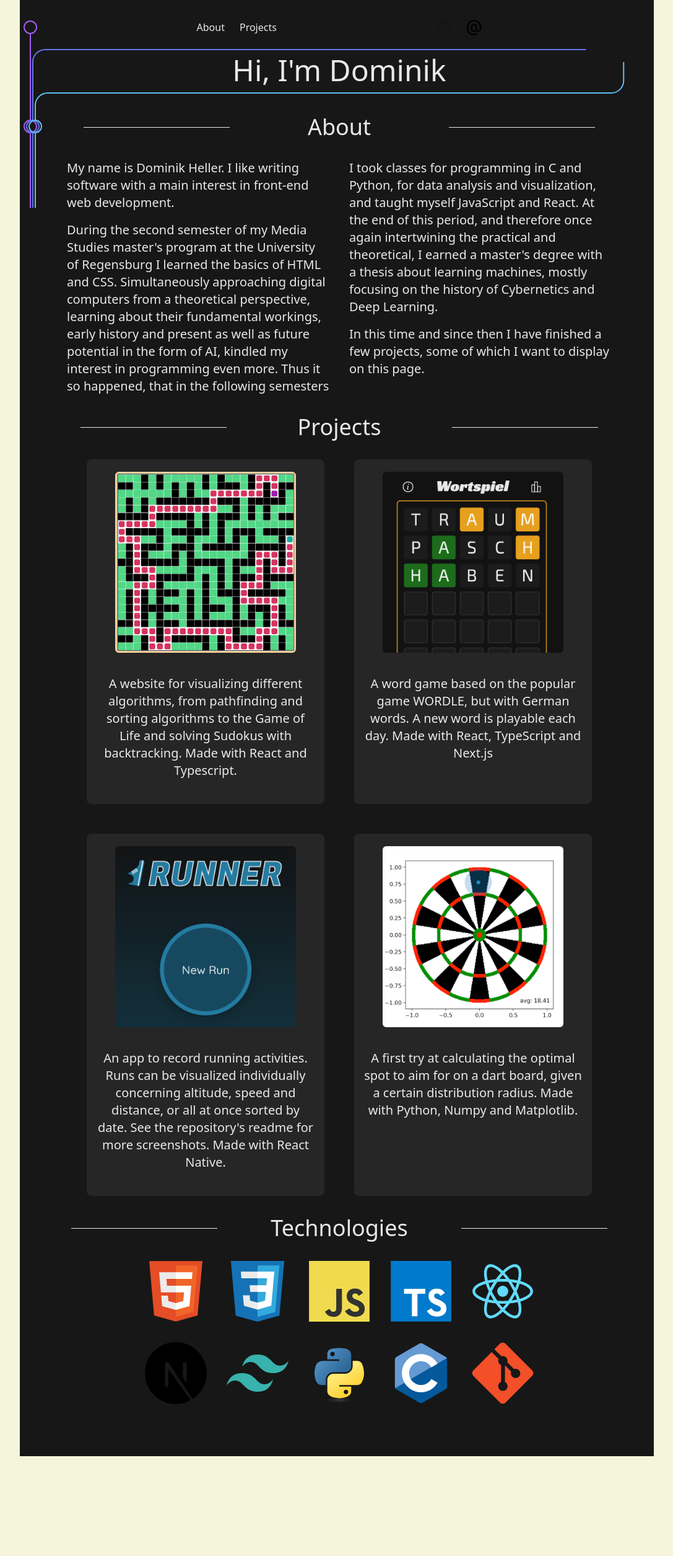
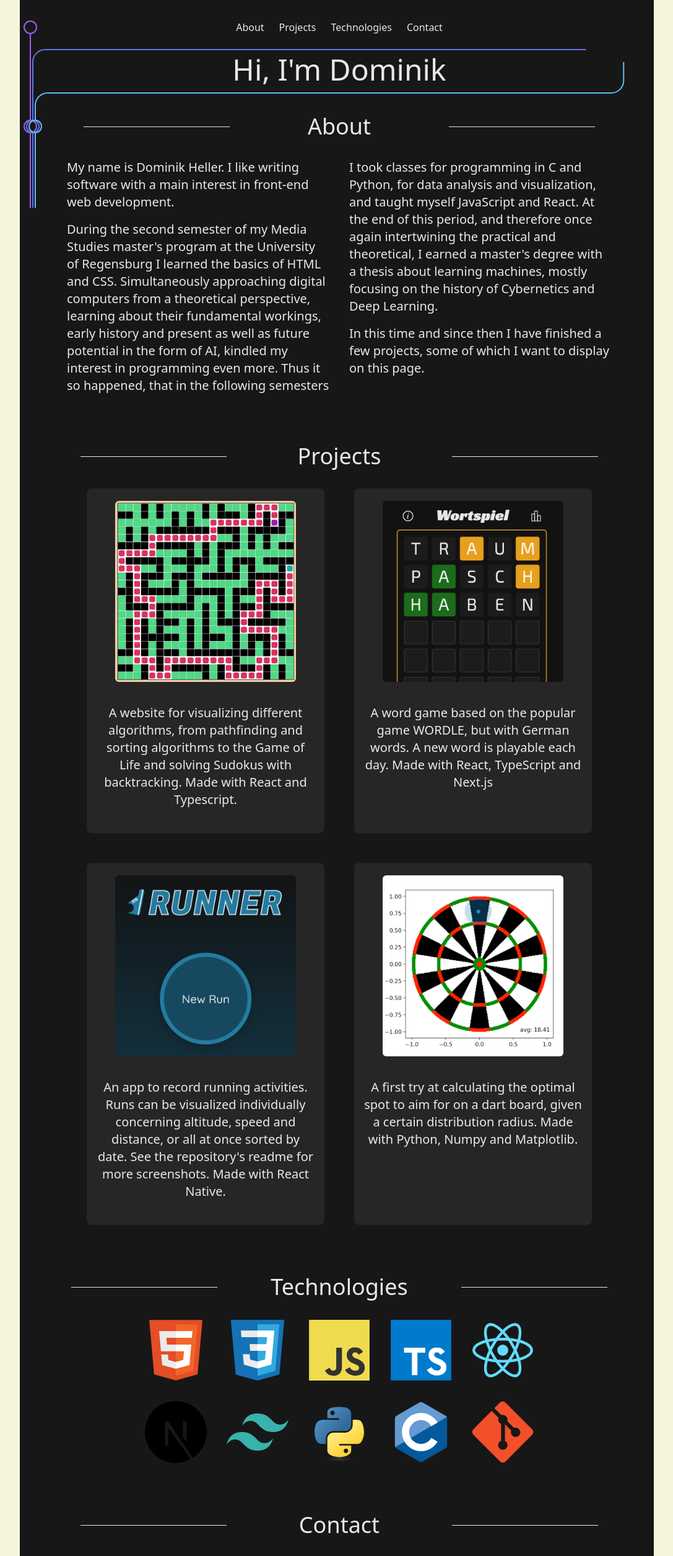
Before and after one commit to kilianmandscharo/portfolio_page, a Next.js app: page / in a window 1280 px wide. Shown: the top 2510 px of the page at 62% size, without its empty margins (96-1183 px from the left). Before the commit the page ends 2349 px from the top, so only its background shows below. Built offline with nearby package versions, Linux system fonts and the light colour scheme.

Commit message:
added contact section

```diff
--- a/components/Contact.tsx
+++ b/components/Contact.tsx
@@ -1,25 +1,32 @@
 import Image from "next/image";
 import { useState } from "react";
+import Section from "./Section";
+
+const LOGOSIZE = 70;
 
 const Contact = () => {
     return (
+        <Section name="Contact">
             <div className="flex justify-around items-center gap-6">
                 <a
                     href="https://github.com/kilianmandscharo"
                     target="blank"
-                className="flex items-center"
+                    className="flex items-center bg-white/90 p-1 rounded-md"
                 >
                     <Image
                         src="/github_logo.png"
                         alt="github logo"
-                    width="25"
-                    height="25"
+                        width={LOGOSIZE}
+                        height={LOGOSIZE}
                     />
                 </a>
-            <a href="mailto:domi.heller@gmx.de">
+                <a
+                    href="mailto:domi.heller@gmx.de"
+                    className="bg-white/90 p-1 rounded-md"
+                >
                     <svg
-                    width="25"
-                    height="25"
+                        width={LOGOSIZE}
+                        height={LOGOSIZE}
                         viewBox="0 0 64 65"
                         fill="none"
                         xmlns="http://www.w3.org/2000/svg"
@@ -31,6 +38,7 @@ const Contact = () => {
                     </svg>
                 </a>
             </div>
+        </Section>
     );
 };
 
--- a/components/Navbar.tsx
+++ b/components/Navbar.tsx
@@ -2,16 +2,21 @@ import Contact from "./Contact";
 
 const Navbar = () => {
     return (
-        <nav className="mb-8 flex flex-row justify-evenly">
+        <nav className="mb-8 flex justify-center">
             <ul className="flex flex-row justify-around gap-6">
-                <li className="hover:text-green-600 transition-all ease-linear">
+                <li className="hover:text-indigo-800 transition-all ease-linear">
                     <a href="#about">About</a>
                 </li>
-                <li className="hover:text-green-600 transition-all ease-linear">
+                <li className="hover:text-indigo-800 transition-all ease-linear">
                     <a href="#projects">Projects</a>
                 </li>
+                <li className="hover:text-indigo-800 transition-all ease-linear">
+                    <a href="#technologies">Technologies</a>
+                </li>
+                <li className="hover:text-indigo-800 transition-all ease-linear">
+                    <a href="#contact">Contact</a>
+                </li>
             </ul>
-            <Contact />
         </nav>
     );
 };
--- a/components/Section.tsx
+++ b/components/Section.tsx
@@ -5,7 +5,7 @@ interface SectionProps {
 
 const Section = ({ children, name }: SectionProps) => {
     return (
-        <section id={name.toLowerCase()} className="p-4">
+        <section id={name.toLowerCase()} className="p-4 mb-12">
             <div className="flex justify-around items-center mb-4">
                 <div className="h-[1px] w-3/12 bg-white/90" />
                 <h2 className="text-4xl text-center mx-2">{name}</h2>
--- a/components/Skills.tsx
+++ b/components/Skills.tsx
@@ -16,7 +16,7 @@ import Section from "./Section";
 const Skills = React.forwardRef<HTMLDivElement>((props, ref) => {
     return (
         <Section name="Technologies">
-            <div id="logo-grid" className="mb-12" ref={ref}>
+            <div id="logo-grid" ref={ref}>
                 <HTMLIcon />
                 <CSSIcon />
                 <JSIcon />
--- a/pages/index.tsx
+++ b/pages/index.tsx
@@ -2,6 +2,7 @@ import Head from "next/head";
 import { useEffect, useLayoutEffect, useRef, useState } from "react";
 import About from "../components/About";
 import AnimatedLines from "../components/AnimatedLines";
+import Contact from "../components/Contact";
 import Navbar from "../components/Navbar";
 import Projects from "../components/Projects";
 import Skills from "../components/Skills";
@@ -71,6 +72,7 @@ const Home = () => {
                     <About />
                     <Projects ref={projectsRef} />
                     <Skills ref={skillsRef} />
+                    <Contact />
                 </div>
                 <AnimatedLines
                     width={width}
```
Lines whose indentation alone changed are shown as unchanged.
